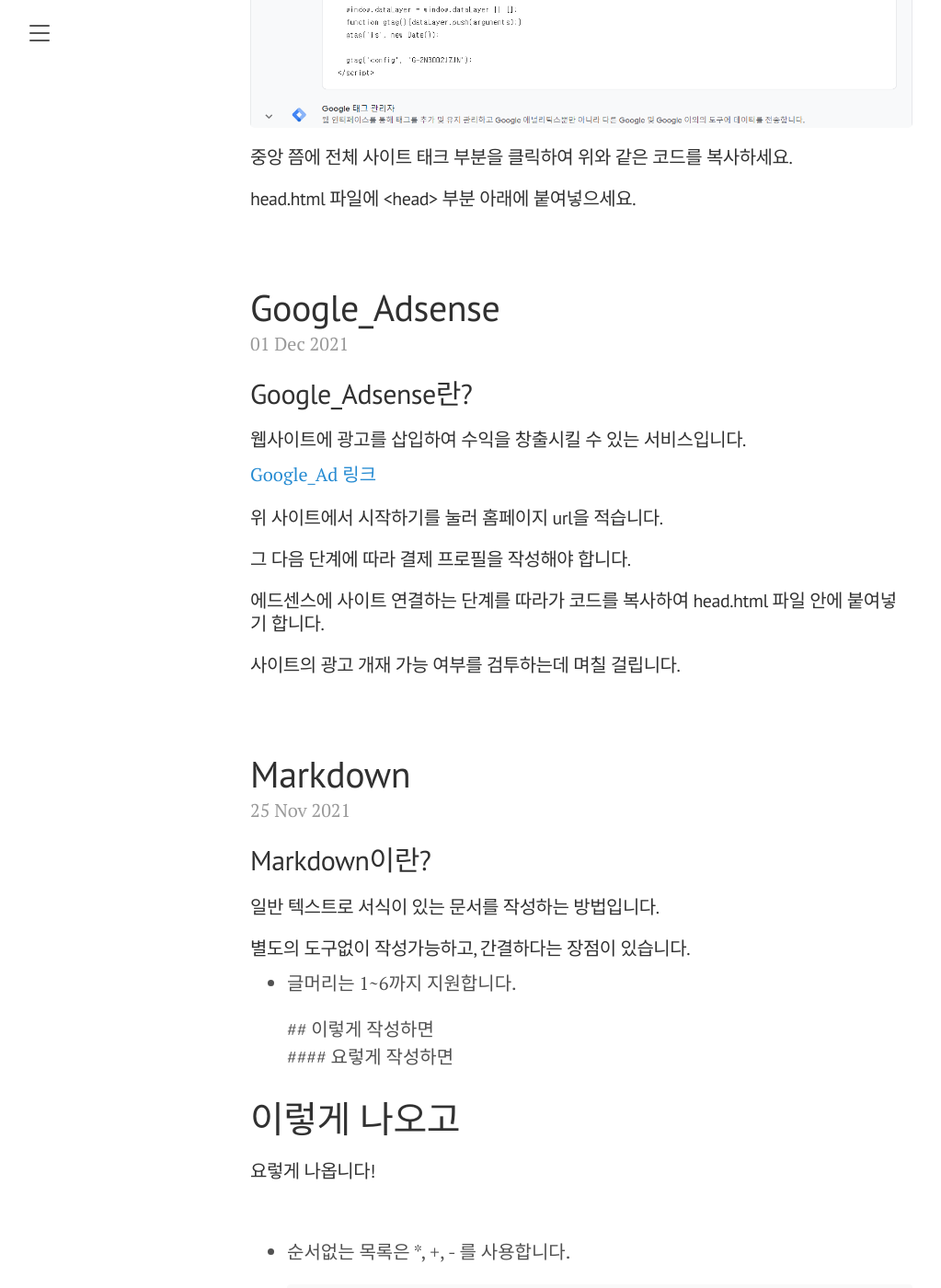
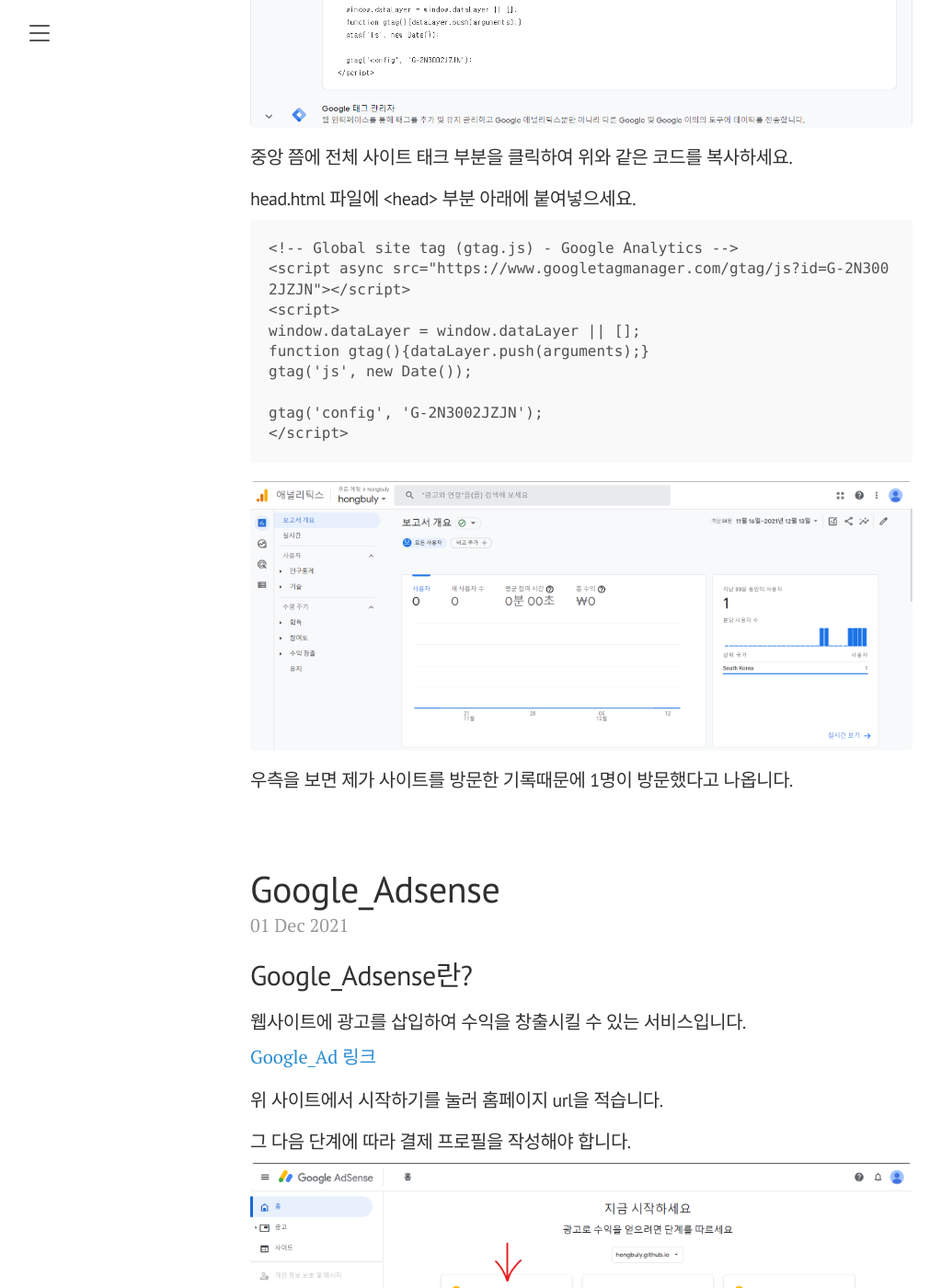
Before and after one commit to hongbuly/hongbuly.github.io, a Jekyll site: the page built from index.html, in a window 1280 px wide and 1400 px high, scrolled down 4356 px. Shown: the whole window at 92% size, without its empty margins (8-1031 px from the left). Built offline with Jekyll 4.4.1, drawn with Linux system fonts in a browser that asks for light colours; the list of posts is cut into pages by our own code; some of the changed text lies outside the part shown.

Commit message:
Update files

```diff
--- a/_posts/2021-12-1-Google_Adsense.md
+++ b/_posts/2021-12-1-Google_Adsense.md
@@ -12,5 +12,19 @@
 
 #### 위 사이트에서 시작하기를 눌러 홈페이지 url을 적습니다.
 #### 그 다음 단계에 따라 결제 프로필을 작성해야 합니다.
+![adsense01](/assets/images/adsense01.png)
+
 #### 에드센스에 사이트 연결하는 단계를 따라가 코드를 복사하여 head.html 파일 안에 붙여넣기 합니다.
+![adsense02](/assets/images/adsense02.png)
+![adsense03](/assets/images/adsense03.png)
+
+    <head>
+    <script async src="https://pagead2.googlesyndication.com/pagead/js/adsbygoogle.js?client=ca-pub-2020567160564101"
+     crossorigin="anonymous"></script>
+     .
+     .
+     .
+     </head>
+
 #### 사이트의 광고 개재 가능 여부를 검투하는데 며칠 걸립니다.
+#### 다만, 본 사이트의 경우 컨텐츠 부족으로 구글 Adsense 정책에 부합하여 광고 개재를 거부당했습니다.
--- a/_posts/2021-12-14-Google_Analytics.md
+++ b/_posts/2021-12-14-Google_Analytics.md
@@ -34,3 +34,16 @@
 ![analytics08](/assets/images/analytics08.png)
 #### 중앙 쯤에 전체 사이트 태크 부분을 클릭하여 위와 같은 코드를 복사하세요.
 #### head.html 파일에 <head> 부분 아래에 붙여넣으세요.
+
+    <!-- Global site tag (gtag.js) - Google Analytics -->
+    <script async src="https://www.googletagmanager.com/gtag/js?id=G-2N3002JZJN"></script>
+    <script>
+    window.dataLayer = window.dataLayer || [];
+    function gtag(){dataLayer.push(arguments);}
+    gtag('js', new Date());
+
+    gtag('config', 'G-2N3002JZJN');
+    </script>
+
+![analytics09](/assets/images/analytics09.png)
+#### 우측을 보면 제가 사이트를 방문한 기록때문에 1명이 방문했다고 나옵니다.
```
Also changed, not shown: README.md, assets/images/adsense01.png (renamed from images/adsense01.png), assets/images/adsense02.png (renamed from images/adsense02.png), assets/images/adsense03.png (renamed from images/adsense03.png), assets/images/analytics09.png (added), images/analytics01.png (deleted), images/analytics02.png (deleted), images/analytics03.png (deleted), images/analytics04.png (deleted), images/analytics05.png (deleted), images/analytics06.png (deleted), images/analytics07.png (deleted), images/analytics08.png (deleted).
